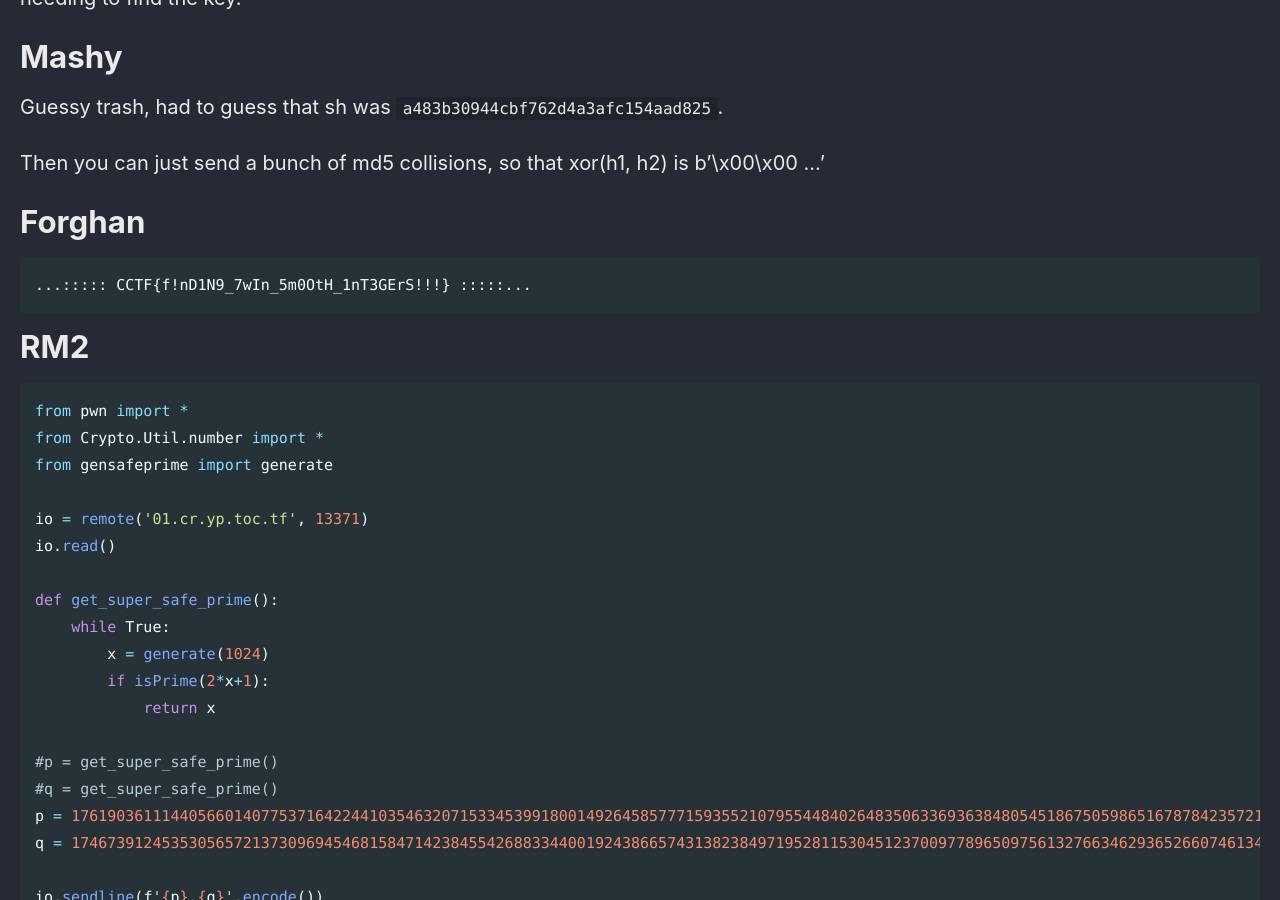
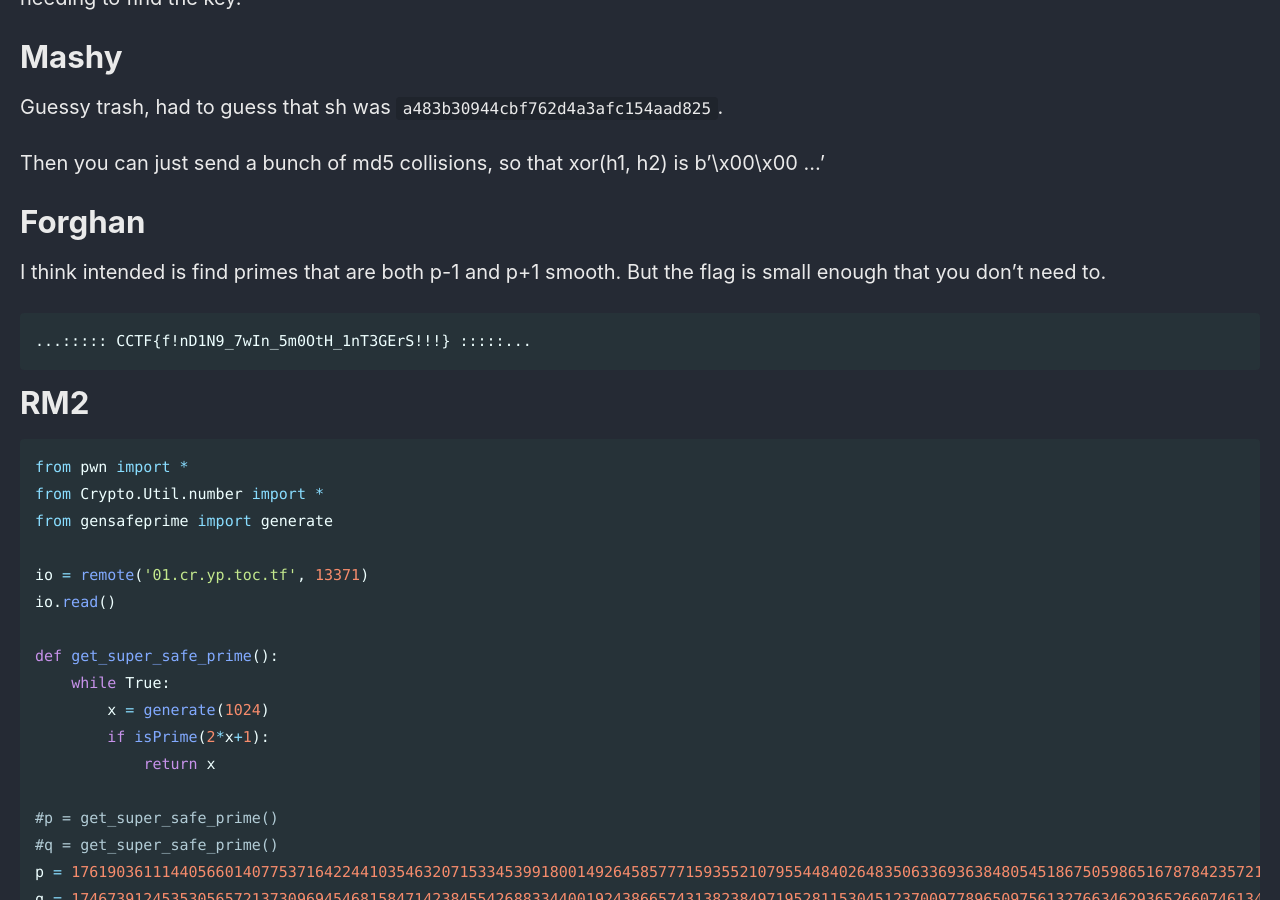
Before and after one commit to Connor-McCartney/Connor-McCartney.github.io, a Jekyll site: the page built from _pages/cryptography/other/CRYPTO-CTF-2024.md, in a window 1280 px wide and 900 px high, scrolled down 996 px. Built offline with Jekyll 4.4.1, drawn with Linux system fonts in a browser that asks for light colours; cached includes are drawn as plain includes.

Commit message:
Update CRYPTO-CTF-2024.md

````diff
--- a/_pages/cryptography/other/CRYPTO-CTF-2024.md
+++ b/_pages/cryptography/other/CRYPTO-CTF-2024.md
@@ -52,6 +52,9 @@ Then you can just send a bunch of md5 collisions, so that xor(h1, h2) is b'\x00\
 
 
 # Forghan
+
+I think intended is find primes that are both p-1 and p+1 smooth.
+But the flag is small enough that you don't need to.
 
 ```
 ...::::: CCTF{f!nD1N9_7wIn_5m0OtH_1nT3GErS!!!} :::::...
````
